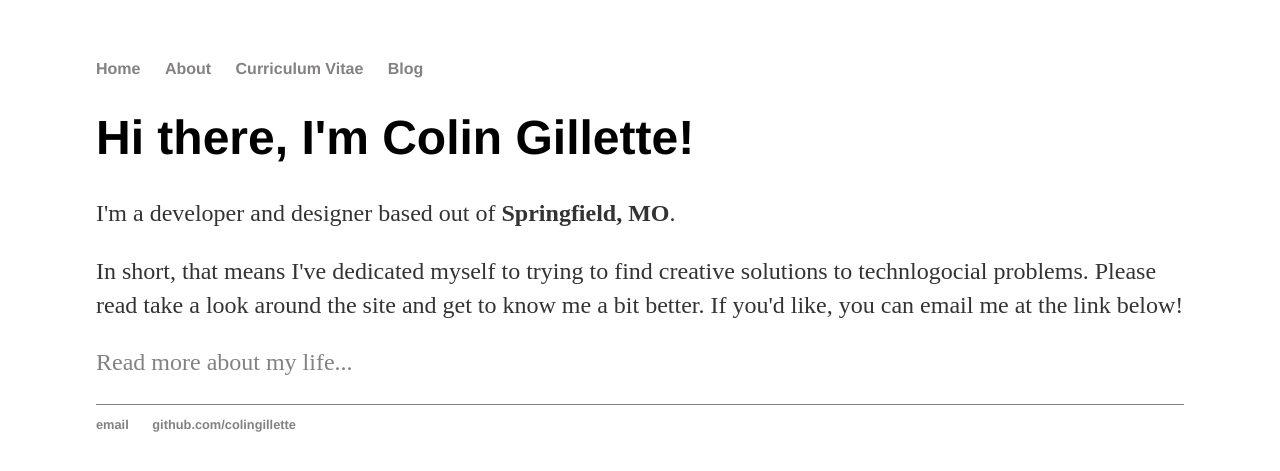
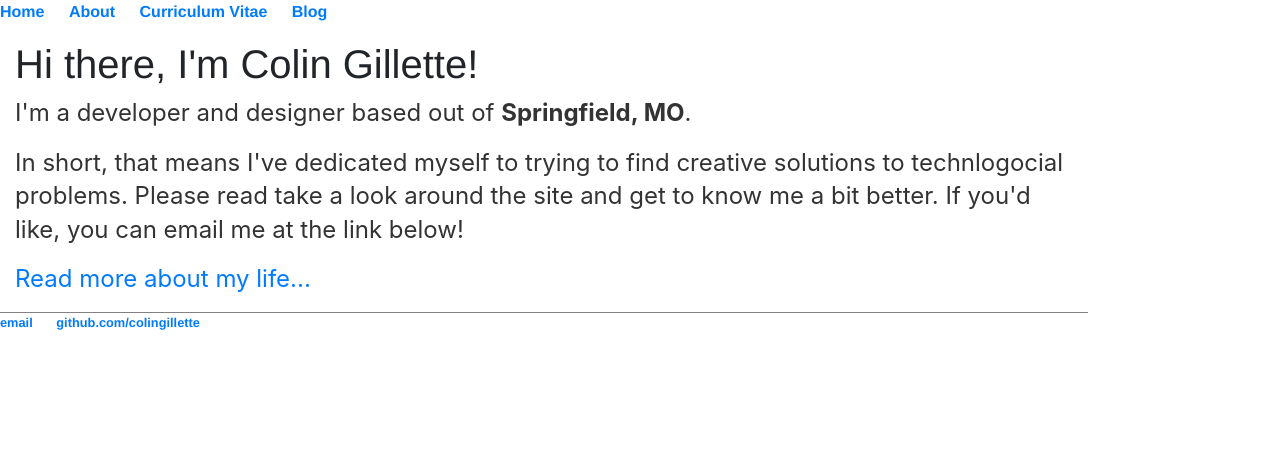
Before and after one commit to colingillette/colingillette.github.io, a Jekyll site: the page built from index.html, in a window 1280 px wide. Shown: the top 471 px of the page. Built offline with Jekyll 4.4.1, drawn with Linux system fonts in a browser that asks for light colours.

Commit message:
add bootstrap

```diff
--- a/_layouts/default.html
+++ b/_layouts/default.html
@@ -3,6 +3,7 @@
 	<head>
         <title>{{ page.title }}</title>
 		<link href="/css/main.css" rel="stylesheet" type="text/css">
+		<link href="https://stackpath.bootstrapcdn.com/bootstrap/4.3.1/css/bootstrap.min.css" rel="stylesheet" type="text/css">
 		<link rel="shortcut icon" type="image/png" href="/img/Gillette.png"/>
 	</head>
 	<body>
```
